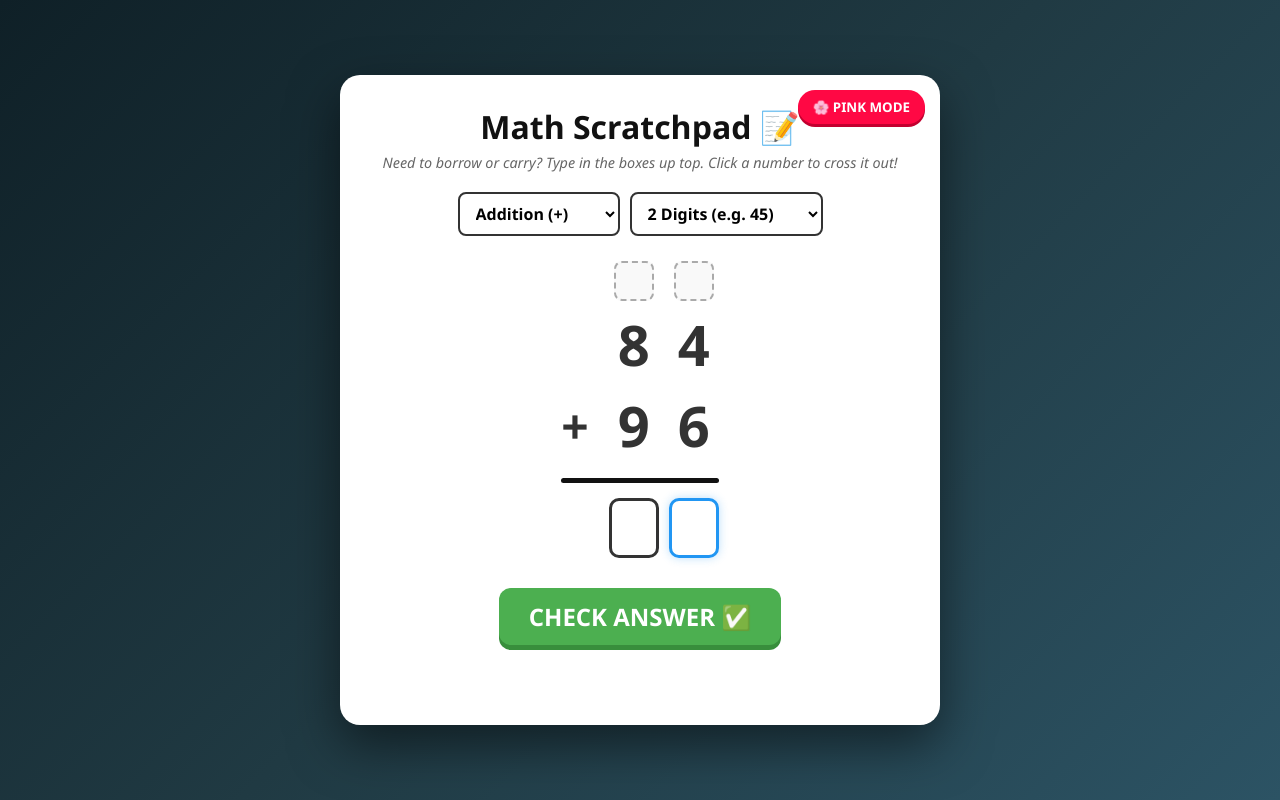
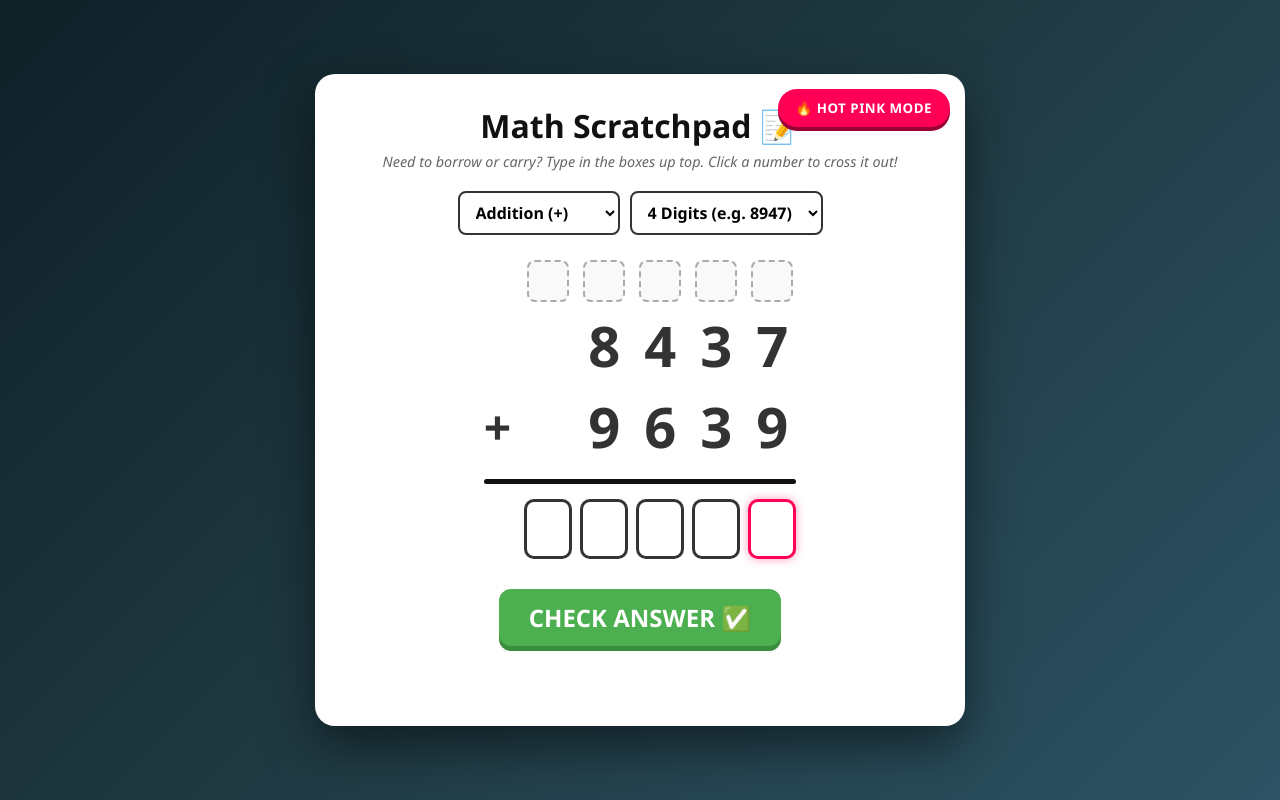
Before and after one commit to RatchetA10/RatchetA10.github.io, a plain HTML site: page addsubtract.html in a window 1280 px wide. Drawn offline with Linux system fonts and the light colour scheme.

Commit message:
Refactor styles and improve pink mode appearance
Updated styles for pink mode and adjusted layout dimensions for better appearance. Improved button styles and input field sizes.

```diff
--- a/addsubtract.html
+++ b/addsubtract.html
@@ -11,16 +11,16 @@
   body {
     background: linear-gradient(135deg, #0f2027 0%, #203a43 50%, #2c5364 100%);
     min-height: 100vh; margin: 0; display: flex; justify-content: center; align-items: center; color: #333;
-    transition: background 0.5s ease;
+    transition: background 0.4s ease;
   }
 
-  /* Hot Pink Theme! */
+  /* HOTTEST PINK MODE 8-year-old approved 🔥🌸 */
   body.pink-mode {
-    background: linear-gradient(135deg, #ff0844 0%, #ffb199 100%);
+    background: linear-gradient(135deg, #b3003b 0%, #ff0055 50%, #ff007f 100%);
   }
 
   .card {
-    background: #ffffff; border-radius: 20px; padding: 30px; width: 95%; max-width: 600px;
+    background: #ffffff; border-radius: 20px; padding: 30px; width: 95%; max-width: 650px;
     box-shadow: 0 20px 50px rgba(0,0,0,0.5); text-align: center; position: relative;
   }
 
@@ -29,11 +29,12 @@
   /* Theme Toggle Button */
   .theme-btn {
     position: absolute; top: 15px; right: 15px;
-    background: #ff0844; color: white; border: none; padding: 8px 15px;
-    border-radius: 20px; font-weight: bold; cursor: pointer;
-    box-shadow: 0 3px 0 #c2002f; transition: all 0.1s;
+    background: #ff0055; color: white; border: none; padding: 10px 18px;
+    border-radius: 20px; font-weight: 900; cursor: pointer;
+    box-shadow: 0 4px 0 #990033; transition: all 0.1s;
+    letter-spacing: 0.5px;
   }
-  .theme-btn:active { transform: translateY(3px); box-shadow: 0 0 0 #c2002f; }
+  .theme-btn:active { transform: translateY(3px); box-shadow: 0 0 0 #990033; }
 
   .controls { display: flex; gap: 10px; justify-content: center; margin-bottom: 25px; flex-wrap: wrap; }
   select {
@@ -47,21 +48,21 @@
   }
 
   .math-grid {
-    display: grid; gap: 5px 10px; align-items: center; justify-items: center;
+    display: grid; gap: 5px 8px; align-items: center; justify-items: center;
   }
 
   /* The little inputs above the numbers for carrying/borrowing */
   .scratch-input {
-    width: 40px; height: 40px; text-align: center; font-size: 1.2rem; font-weight: bold;
+    width: 42px; height: 42px; text-align: center; font-size: 1.2rem; font-weight: bold;
     border: 2px dashed #aaa; border-radius: 8px; background: #f9f9f9; color: #d32f2f;
     outline: none;
   }
-  .scratch-input:focus { border-color: #d32f2f; background: #fff; }
+  .scratch-input:focus { border-color: #ff0055; background: #fff; }
 
   /* The actual numbers */
   .digit-cell {
     font-size: 3.5rem; font-weight: 800; cursor: pointer; user-select: none;
-    transition: all 0.2s; position: relative; width: 50px; text-align: center;
+    transition: all 0.2s; position: relative; width: 48px; text-align: center;
   }
   .digit-cell:hover::after {
     content: "cross out"; position: absolute; top: -20px; left: 50%; transform: translateX(-50%);
@@ -70,25 +71,25 @@
 
   /* Strike-through effect when clicked */
   .digit-cell.strike {
-    color: #999;
+    color: #a0a0a0;
   }
   .digit-cell.strike::before {
     content: ""; position: absolute; top: 50%; left: -5px; right: -5px;
-    height: 4px; background: red; transform: rotate(-15deg);
+    height: 5px; background: #ff0055; transform: rotate(-15deg); border-radius: 2px;
   }
   .digit-cell.strike:hover::after { display: none; }
 
-  .operator-cell { font-size: 3rem; font-weight: 800; margin-right: 10px; }
+  .operator-cell { font-size: 3rem; font-weight: 800; margin-right: 5px; }
 
   /* Divider line before answer */
   .divider { grid-column: 1 / -1; width: 100%; height: 5px; background: #111; border-radius: 5px; margin: 10px 0; }
 
   /* Bottom answer inputs */
   .ans-input {
-    width: 50px; height: 60px; text-align: center; font-size: 2.5rem; font-weight: bold;
+    width: 48px; height: 60px; text-align: center; font-size: 2.5rem; font-weight: bold;
     border: 3px solid #333; border-radius: 10px; outline: none;
   }
-  .ans-input:focus { border-color: #2196f3; box-shadow: 0 0 10px rgba(33,150,243,0.3); }
+  .ans-input:focus { border-color: #ff0055; box-shadow: 0 0 10px rgba(255, 0, 85, 0.4); }
 
   .submit-btn {
     font-size: 1.5rem; padding: 12px 30px; border-radius: 12px; border: none;
@@ -109,7 +110,7 @@
 <body>
 
 <div class="card">
-  <button class="theme-btn" onclick="togglePinkMode()">🌸 PINK MODE</button>
+  <button class="theme-btn" onclick="togglePinkMode()">🔥 HOT PINK MODE</button>
   <h1>Math Scratchpad 📝</h1>
   <div class="instructions">Need to borrow or carry? Type in the boxes up top. Click a number to cross it out!</div>
 
@@ -121,7 +122,7 @@
     <select id="digitSelect" onchange="generateProblem()">
       <option value="2">2 Digits (e.g. 45)</option>
       <option value="3">3 Digits (e.g. 345)</option>
-      <option value="4">4 Digits (e.g. 8947)</option>
+      <option value="4" selected>4 Digits (e.g. 8947)</option>
     </select>
   </div>
 
@@ -135,7 +136,7 @@
 
 <script>
   let currentAnswer = 0;
-  let numColumns = 0;
+  let numAnsColumns = 0;
 
   function togglePinkMode() {
     document.body.classList.toggle('pink-mode');
@@ -143,11 +144,11 @@
     if (document.body.classList.contains('pink-mode')) {
       btn.innerText = "🌌 BLUE MODE";
       btn.style.background = "#1e3c72";
-      btn.style.boxShadow = "0 3px 0 #11254d";
+      btn.style.boxShadow = "0 4px 0 #11254d";
     } else {
-      btn.innerText = "🌸 PINK MODE";
-      btn.style.background = "#ff0844";
-      btn.style.boxShadow = "0 3px 0 #c2002f";
+      btn.innerText = "🔥 HOT PINK MODE";
+      btn.style.background = "#ff0055";
+      btn.style.boxShadow = "0 4px 0 #990033";
     }
   }
 
@@ -160,14 +161,13 @@
     const digits = parseInt(document.getElementById('digitSelect').value);
     const op = document.getElementById('opSelect').value;
 
-    // Generate max/min based on digit selection (e.g., 2 digits = 10 to 99)
     const min = Math.pow(10, digits - 1);
     const max = Math.pow(10, digits) - 1;
 
     let n1 = Math.floor(Math.random() * (max - min + 1)) + min;
     let n2 = Math.floor(Math.random() * (max - min + 1)) + min;
 
-    // If subtraction, ensure top number is larger to avoid negative answers for 8yo
+    // Ensure subtraction yields non-negative results
     if (op === '-' && n2 > n1) {
       let temp = n1; n1 = n2; n2 = temp;
     }
@@ -178,25 +178,26 @@
   }
 
   function renderGrid(str1, str2, op) {
-    const maxLen = Math.max(str1.length, str2.length) + 1; // +1 for the operator column
-    numColumns = maxLen - 1; // Number of digit columns
+    // Addition allows 1 extra digit box on the left for carries into a new place value
+    numAnsColumns = op === '+' ? Math.max(str1.length, str2.length) + 1 : Math.max(str1.length, str2.length);
+    const totalGridCols = numAnsColumns + 1; // +1 extra column for operator symbol on far left
 
-    // Pad numbers with spaces so they align properly on the right
-    str1 = str1.padStart(maxLen - 1, ' ');
-    str2 = str2.padStart(maxLen - 1, ' ');
+    // Pad top and bottom numbers so digits align right
+    const paddedStr1 = str1.padStart(numAnsColumns, ' ');
+    const paddedStr2 = str2.padStart(numAnsColumns, ' ');
 
-    let html = `<div class="math-grid" style="grid-template-columns: repeat(${maxLen}, auto);">`;
+    let html = `<div class="math-grid" style="grid-template-columns: repeat(${totalGridCols}, auto);">`;
 
     // ROW 1: Scratchpad (Carries/Borrows)
     html += `<div></div>`; // Empty space over operator
-    for (let i = 0; i < maxLen - 1; i++) {
+    for (let i = 0; i < numAnsColumns; i++) {
       html += `<input type="text" maxlength="2" class="scratch-input" autocomplete="off">`;
     }
 
     // ROW 2: Top Number
     html += `<div></div>`; // Empty space over operator
-    for (let i = 0; i < maxLen - 1; i++) {
-      let char = str1[i];
+    for (let i = 0; i < numAnsColumns; i++) {
+      let char = paddedStr1[i];
       if (char !== ' ') {
         html += `<div class="digit-cell" onclick="toggleStrike(this)">${char}</div>`;
       } else {
@@ -206,8 +207,8 @@
 
     // ROW 3: Operator + Bottom Number
     html += `<div class="operator-cell">${op}</div>`;
-    for (let i = 0; i < maxLen - 1; i++) {
-      let char = str2[i];
+    for (let i = 0; i < numAnsColumns; i++) {
+      let char = paddedStr2[i];
       if (char !== ' ') {
         html += `<div class="digit-cell">${char}</div>`;
       } else {
@@ -220,22 +221,20 @@
 
     // ROW 4: Answer Inputs
     html += `<div></div>`; // Empty space under operator
-    for (let i = 0; i < maxLen - 1; i++) {
+    for (let i = 0; i < numAnsColumns; i++) {
       html += `<input type="text" maxlength="1" class="ans-input" id="ans-${i}" oninput="focusNext(event, ${i})" autocomplete="off">`;
     }
 
     html += `</div>`;
     document.getElementById('workspace').innerHTML = html;
 
-    // Auto-focus the right-most answer box to start
+    // Focus rightmost box (ones place)
     setTimeout(() => {
-      document.getElementById(`ans-${numColumns - 1}`).focus();
+      document.getElementById(`ans-${numAnsColumns - 1}`).focus();
     }, 100);
   }
 
-  // Right-to-Left Auto Focus for Answer row
   function focusNext(event, currentIndex) {
-    // If they type a number, jump to the box to the left
     if (event.target.value.length === 1 && currentIndex > 0) {
       document.getElementById(`ans-${currentIndex - 1}`).focus();
     }
@@ -243,12 +242,12 @@
 
   function checkAnswer() {
     let userAnswerStr = '';
-    for (let i = 0; i < numColumns; i++) {
+    for (let i = 0; i < numAnsColumns; i++) {
       let val = document.getElementById(`ans-${i}`).value;
-      userAnswerStr += val === '' ? '0' : val; // Treat blanks as leading zeros if they skipped the front box
+      userAnswerStr += val === '' ? '0' : val;
     }
 
-    const userAnswer = parseInt(userAnswerStr);
+    const userAnswer = parseInt(userAnswerStr, 10);
     const feedback = document.getElementById('feedback');
 
     if (userAnswer === currentAnswer) {
@@ -261,14 +260,12 @@
     }
   }
 
-  // Allow pressing Enter to check answer
   document.addEventListener('keydown', function(e) {
     if (e.key === 'Enter') {
       checkAnswer();
     }
   });
 
-  // Start the first problem
   generateProblem();
 </script>
 </body>
```
